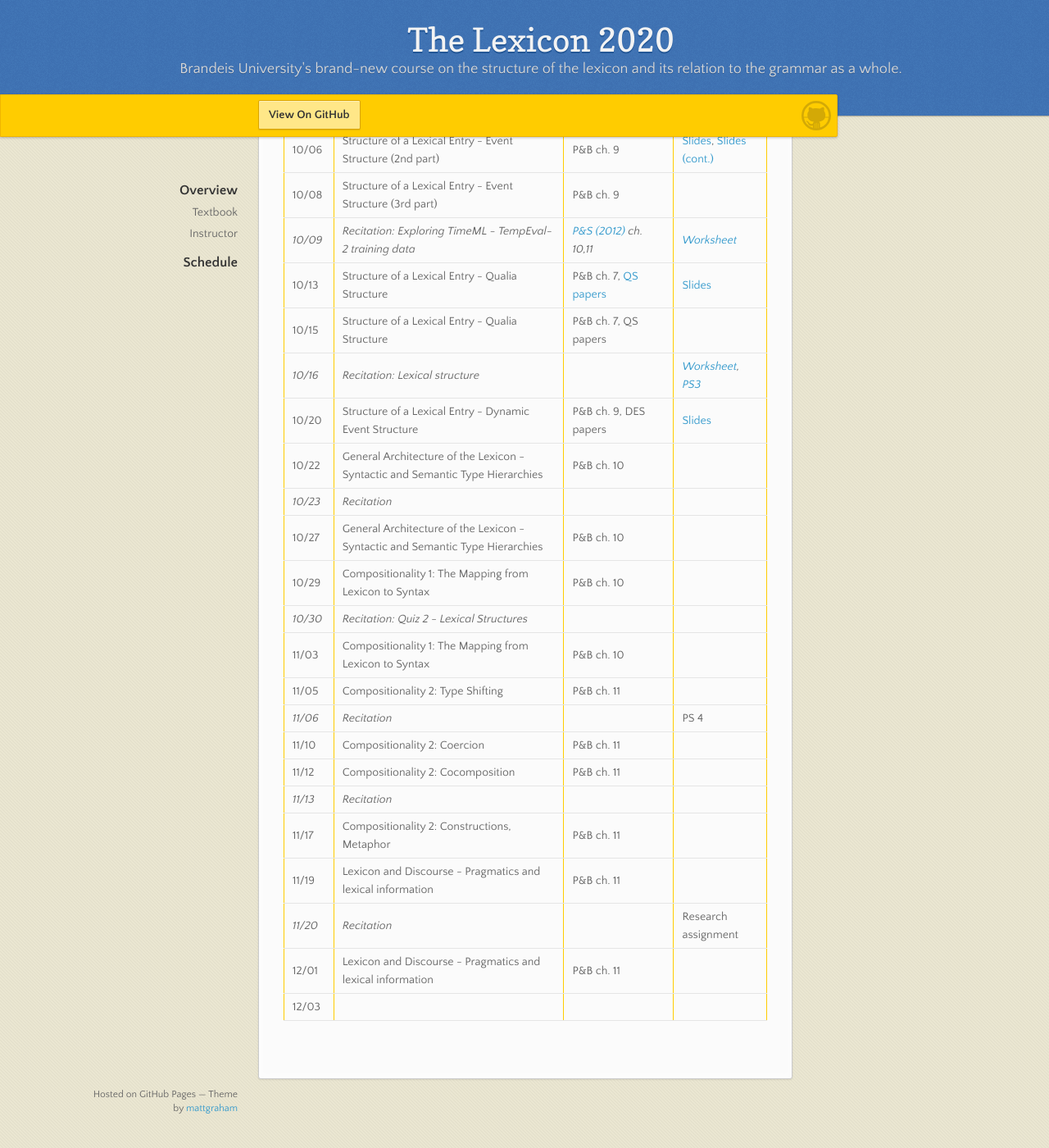
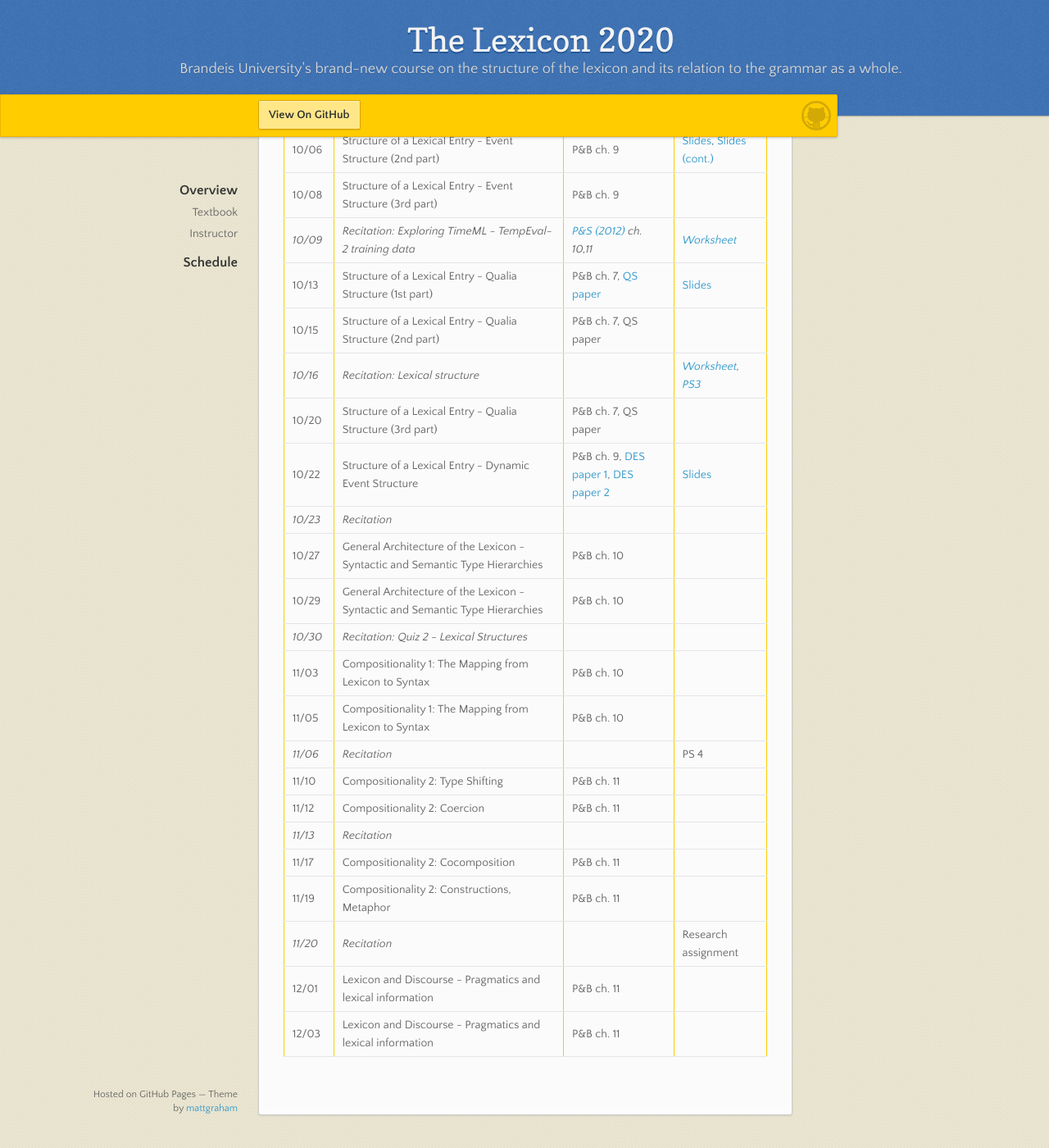
Before and after one commit to the-lexicon-2020/the-lexicon-2020.github.io, a Jekyll site: the page built from _pages/index.markdown, in a window 1280 px wide and 1400 px high, scrolled down 1602 px. Shown: the whole window at 82% size. Built offline with Jekyll 4.4.1, drawn with Linux system fonts in a browser that asks for light colours; our own code applies the rules of GitHub Pages for plain Markdown files; before the commit the page ends 2958 px from its top, so only the background shows below that.

Commit message:
update schedule 10/20

```diff
--- a/_pages/index.markdown
+++ b/_pages/index.markdown
@@ -47,23 +47,23 @@ Professor [James Pustejovsky](mailto:jamesp@brandeis.edu)
 10/06 | Structure of a Lexical Entry - Event Structure (2nd part) | P&B ch. 9 | [Slides](http://jamespusto.com/wp-content/uploads/2018/08/ESSLLI-2018-Slides-Lecture1-b.pdf), [Slides (cont.)](http://jamespusto.com/wp-content/uploads/2018/08/ESSLLI-2018-Slides-Lecture2-aa.pdf)
 10/08 | Structure of a Lexical Entry - Event Structure (3rd part) | P&B ch. 9 |
 *10/09* | *Recitation: Exploring TimeML - TempEval-2 training data* | *[P&S (2012)](https://www.oreilly.com/library/view/natural-language-annotation/9781449332693/) ch. 10,11* | *[Worksheet](https://docs.google.com/document/d/1gP2-73TOQqEwuIBDV1K8E2-dxft5WwuXw_mjqhjnsBo/edit?usp=sharing)*
-10/13 | Structure of a Lexical Entry - Qualia Structure | P&B ch. 7, [QS papers](https://brandeis.box.com/s/wakzq8qzzi5fxjois4gm0v05bsj8kzda) | [Slides](http://gl-tutorials.org/wp-content/uploads/2017/07/2017-Lecture2-July-18th-as-given.pdf)
-10/15 | Structure of a Lexical Entry - Qualia Structure | P&B ch. 7, QS papers |
+10/13 | Structure of a Lexical Entry - Qualia Structure (1st part) | P&B ch. 7, [QS paper](https://brandeis.box.com/s/wakzq8qzzi5fxjois4gm0v05bsj8kzda) | [Slides](http://gl-tutorials.org/wp-content/uploads/2017/07/2017-Lecture2-July-18th-as-given.pdf)
+10/15 | Structure of a Lexical Entry - Qualia Structure (2nd part) | P&B ch. 7, QS paper |
 *10/16* | *Recitation: Lexical structure* | | *[Worksheet](https://docs.google.com/document/d/1cx93Tzv0S4uXHlAsYl7dKEOChMGanwpgu1NuvjbZH9Y/edit), [PS3](https://docs.google.com/document/d/1kzQ6gSph9wdgqmopF4dcl16JFxbMVzBOEHhGE6wGMpY/edit?usp=sharing)*
-10/20 | Structure of a Lexical Entry - Dynamic Event Structure | P&B ch. 9, DES papers | [Slides](https://brandeis.box.com/s/sudcbnxi55rwdko6u67ddnl9l2hvr86w)
-10/22 | General Architecture of the Lexicon - Syntactic and Semantic Type Hierarchies | P&B ch. 10 |
+10/20 | Structure of a Lexical Entry - Qualia Structure (3rd part) | P&B ch. 7, QS paper |
+10/22 | Structure of a Lexical Entry - Dynamic Event Structure | P&B ch. 9, [DES paper 1](https://brandeis.box.com/s/aamtq407oqa6t5tigd1cvvuhr0w8g87m), [DES paper 2](https://www.aclweb.org/anthology/W13-5401/) | [Slides](https://brandeis.box.com/s/sudcbnxi55rwdko6u67ddnl9l2hvr86w)
 *10/23* | *Recitation* | |
 10/27 | General Architecture of the Lexicon - Syntactic and Semantic Type Hierarchies | P&B ch. 10 |
-10/29 | Compositionality 1: The Mapping from Lexicon to Syntax | P&B ch. 10 |
+10/29 | General Architecture of the Lexicon - Syntactic and Semantic Type Hierarchies | P&B ch. 10 |
 *10/30* | *Recitation: Quiz 2 - Lexical Structures* | |
 11/03 | Compositionality 1: The Mapping from Lexicon to Syntax | P&B ch. 10 |
-11/05 | Compositionality 2:  Type Shifting | P&B ch. 11 |
+11/05 | Compositionality 1: The Mapping from Lexicon to Syntax | P&B ch. 10 |
 *11/06* | *Recitation* | | PS 4
-11/10 | Compositionality 2: Coercion  | P&B ch. 11 |
-11/12 | Compositionality 2: Cocomposition | P&B ch. 11 |
+11/10 | Compositionality 2:  Type Shifting | P&B ch. 11 |
+11/12 | Compositionality 2: Coercion  | P&B ch. 11 |
 *11/13* | *Recitation* | |
-11/17 | Compositionality 2: Constructions, Metaphor | P&B ch. 11 |
-11/19 | Lexicon and Discourse - Pragmatics and lexical information | P&B ch. 11 |
+11/17 | Compositionality 2: Cocomposition | P&B ch. 11 |
+11/19 | Compositionality 2: Constructions, Metaphor | P&B ch. 11 |
 *11/20* | *Recitation* | | Research assignment
 12/01 | Lexicon and Discourse - Pragmatics and lexical information | P&B ch. 11 |
-12/03 | | |
+12/03 | Lexicon and Discourse - Pragmatics and lexical information | P&B ch. 11 |
```
